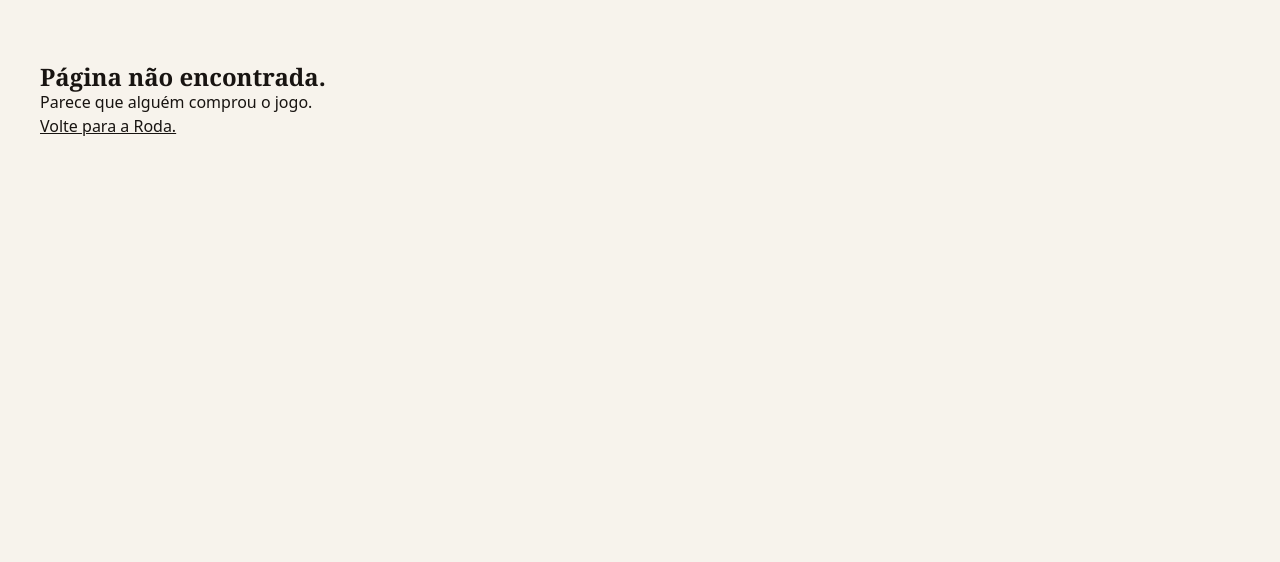
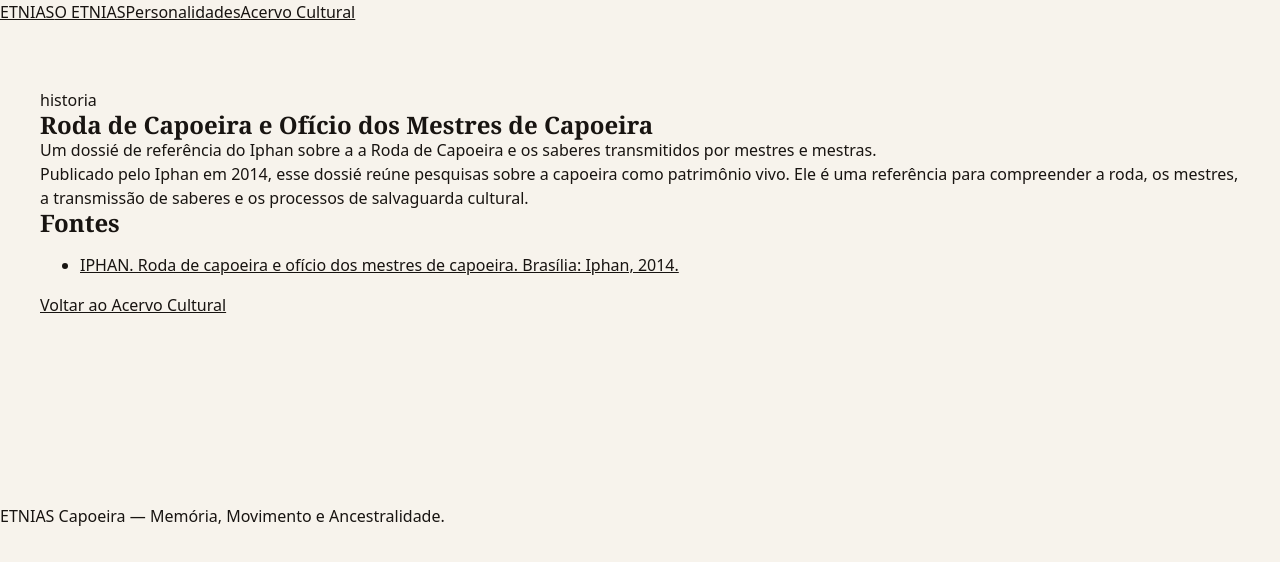
Before and after one commit to Elianderson-dev/ETNIAS, a React (Vite) app: page /acervo/dossie-iphan-roda-e-oficio in a window 1280 px wide. Shown: the top 562 px of the page. Built offline with nearby package versions, Linux system fonts and the light colour scheme.

Commit message:
feat: add Archive card and archive detail pages

```diff
--- a/src/App.tsx
+++ b/src/App.tsx
@@ -3,6 +3,8 @@ import { SiteLayout } from './layouts/SiteLayout'
 import { EtniasPage } from './pages/EtniasPage'
 import { HomePage } from './pages/HomePage'
 import { CulturalFiguresPage } from './pages/CulturalFiguresPage'
+import { ArchivePage } from './pages/ArchivePage'
+import { ArchiveDetailPage } from './pages/ArchiveDetailPage'
 import { NotFoundPage } from './pages/NotFoundPage'
 
 function App() {
@@ -12,7 +14,12 @@ function App() {
         <Route index element={<HomePage />} />
         <Route path="etnias" element={<EtniasPage />} />
         <Route path="personalidades" element={<CulturalFiguresPage />} />
-     </Route>
+
+        <Route path="acervo">
+          <Route index element={<ArchivePage />} />
+          <Route path=":slug" element={<ArchiveDetailPage />} />
+        </Route>
+      </Route>
 
       <Route path="*" element={<NotFoundPage />} />
     </Routes>
--- /dev/null
+++ b/src/components/ArchiveCard.tsx
@@ -0,0 +1,20 @@
+import { Link } from 'react-router-dom'
+import type { ArchiveRecord } from '../types/cultural'
+
+/*Each card receives only one register*/
+
+interface ArchiveCardProps {
+    record: ArchiveRecord
+}
+
+export function ArchiveCard({ record }: ArchiveCardProps) {
+    return (
+        <article>
+            <p>{record.category}</p>
+            <h2>{record.title}</h2>
+            <p>{record.summary}</p>
+
+            <Link to={`/acervo/${record.slug}`}>Ler registro</Link>
+        </article>
+    )
+}
--- a/src/components/layout/SiteHeader.tsx
+++ b/src/components/layout/SiteHeader.tsx
@@ -15,6 +15,8 @@ export function SiteHeader() {
                 <NavLink to="/personalidades">
                     Personalidades
                 </NavLink>
+
+                <NavLink to="/acervo">Acervo Cultural</NavLink>
             </nav>
         </header>
     )
--- a/src/data/archiveRecords.ts
+++ b/src/data/archiveRecords.ts
@@ -2,4 +2,24 @@ import type { ArchiveRecord } from '../types/cultural'
 
 /*Just approved register will be added to this PUBLIC colection on FrontEnd*/
 
-export const archiveRecords: ArchiveRecord[] = []
+export const archiveRecords: ArchiveRecord[] = [
+    {
+        id: 'dossie-iphan-capoeira',
+        slug: 'dossie-iphan-roda-e-oficio',
+        title: 'Roda de Capoeira e Ofício dos Mestres de Capoeira',
+        category: 'historia',
+        summary:
+        'Um dossié de referência do Iphan sobre a a Roda de Capoeira e os saberes transmitidos por mestres e mestras.',
+        content:
+        'Publicado pelo Iphan em 2014, esse dossié reúne pesquisas sobre a capoeira como patrimônio vivo. Ele é uma referência para compreender a roda, os mestres, a transmissão de saberes e os processos de salvaguarda cultural.',
+        tags: ['patrimonio-cultural', 'roda-de-capoeira','mestres-e-mestras'],
+        sources: [
+            {
+                kind: 'institucional',
+                citation:
+                'IPHAN. Roda de capoeira e ofício dos mestres de capoeira. Brasília: Iphan, 2014.',
+                url:'https://bibliotecadigital.iphan.gov.br/items/11bba387-1a54-4cd9-9a47-f74b38ee3212',
+            },
+        ],
+    },
+]
--- /dev/null
+++ b/src/pages/ArchiveDetailPage.tsx
@@ -0,0 +1,52 @@
+import { Link, useParams } from 'react-router-dom'
+import { archiveRecords } from '../data/archiveRecords'
+
+export function ArchiveDetailPage() {
+    /*UseParams is used for read defined parameters on route.*/
+    const { slug } = useParams<{ slug: string }>()
+
+    /*find returns to the first compatible register (or undefined)*/
+    const record = archiveRecords.find((entry) => entry.slug === slug)
+
+    if (!record) {
+        return (
+            <section className="page">
+                <h1>Registro não Encontrado.</h1>
+                <p>Este item não existe ou ainda não foi publicado no acervo.</p>
+                <Link to="/acervo">Voltar ao Acervo Cultural</Link>
+            </section>
+        )
+    }
+
+    return (
+        <article className="page">
+            <header>
+                <p>{record.category}</p>
+                <h1>{record.title}</h1>
+                <p>{record.summary}</p>
+            </header>
+
+            <p>{record.content}</p>
+
+            <section aria-labelledby="sources-title">
+                <h2 id="sources-title">Fontes</h2>
+
+                <ul>
+                    {record.sources.map((source) => (
+                        <li key={source.citation}>
+                            {source.url ? (
+                                <a href={source.url} target="_blank" rel="noreferrer">
+                                    {source.citation}
+                                </a>
+                            ) : (
+                                source.citation
+                            )}
+                        </li>
+                    ))}
+                </ul>
+            </section>
+
+            <Link to="/acervo">Voltar ao Acervo Cultural</Link>
+        </article>
+    )
+}
--- /dev/null
+++ b/src/pages/ArchivePage.tsx
@@ -0,0 +1,29 @@
+import { ArchiveCard } from '../components/ArchiveCard'
+import { archiveRecords} from '../data/archiveRecords'
+
+export function ArchivePage() {
+    const hadRecords = archiveRecords.length > 0
+
+    return (
+        <section className="page" aria-labelledby="archive-title">
+            <header>
+                <p>Memória Compartilhada</p>
+                <h1 id="archive-title">Acervo Cultural</h1>
+                <p>Registros de história, ensinamentos, eventos, viagens e vivências preservadps com fonte e contexto.</p>
+            </header>
+
+            {hadRecords ? (
+                <ul>
+                    {archiveRecords.map((record) => (
+                        <li key={record.id}>
+                            <ArchiveCard record={record} />
+                        </li>
+                    ))}
+                </ul>
+            ) : (
+                <p role="status">O acervo ainda não possui registros publicados.</p>
+
+            )}
+        </section>
+    )
+}
```
